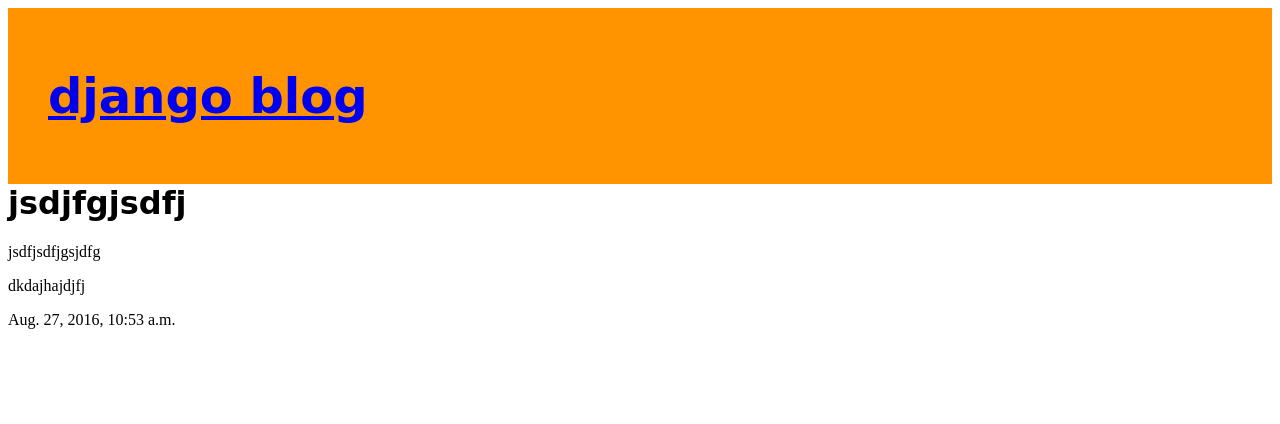
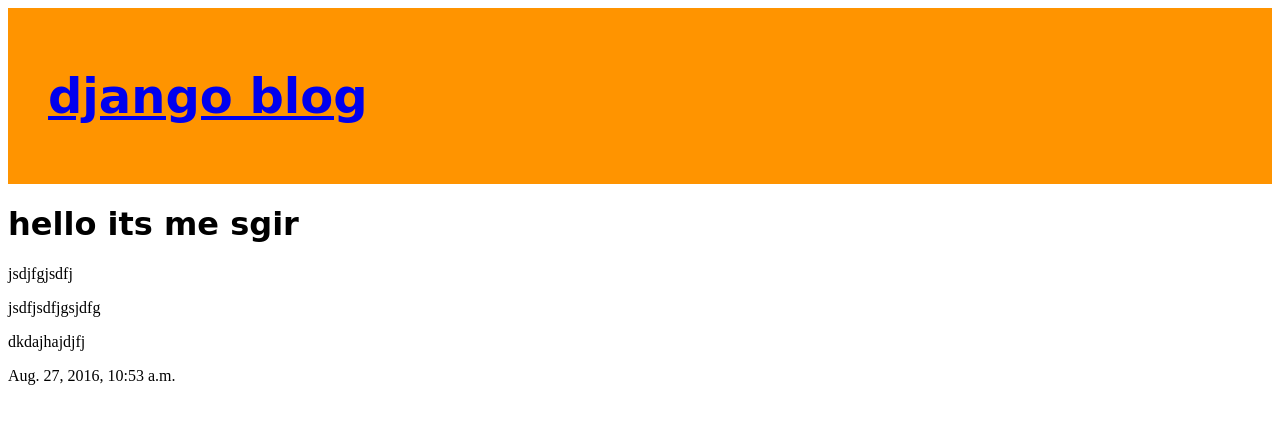
Before and after one commit to bobdada/django_project, a Django app: page /post/1 in a window 1280 px wide. Shown: the top 424 px of the page. Run offline with Django 3.2, Linux system fonts and the light colour scheme; data comes from the database, SQL or seed files in the repository.

Commit message:
my 2nd comit

```diff
--- a/myblog/blogapp/templates/details.html
+++ b/myblog/blogapp/templates/details.html
@@ -2,6 +2,8 @@
 {% extends 'base.html' %}
 
 {% block content %}
+
+<h1>hello its me sgir</h1>
 
 {% if blog.publish %}
 	{{ blog.title }}</h1></a>
```
